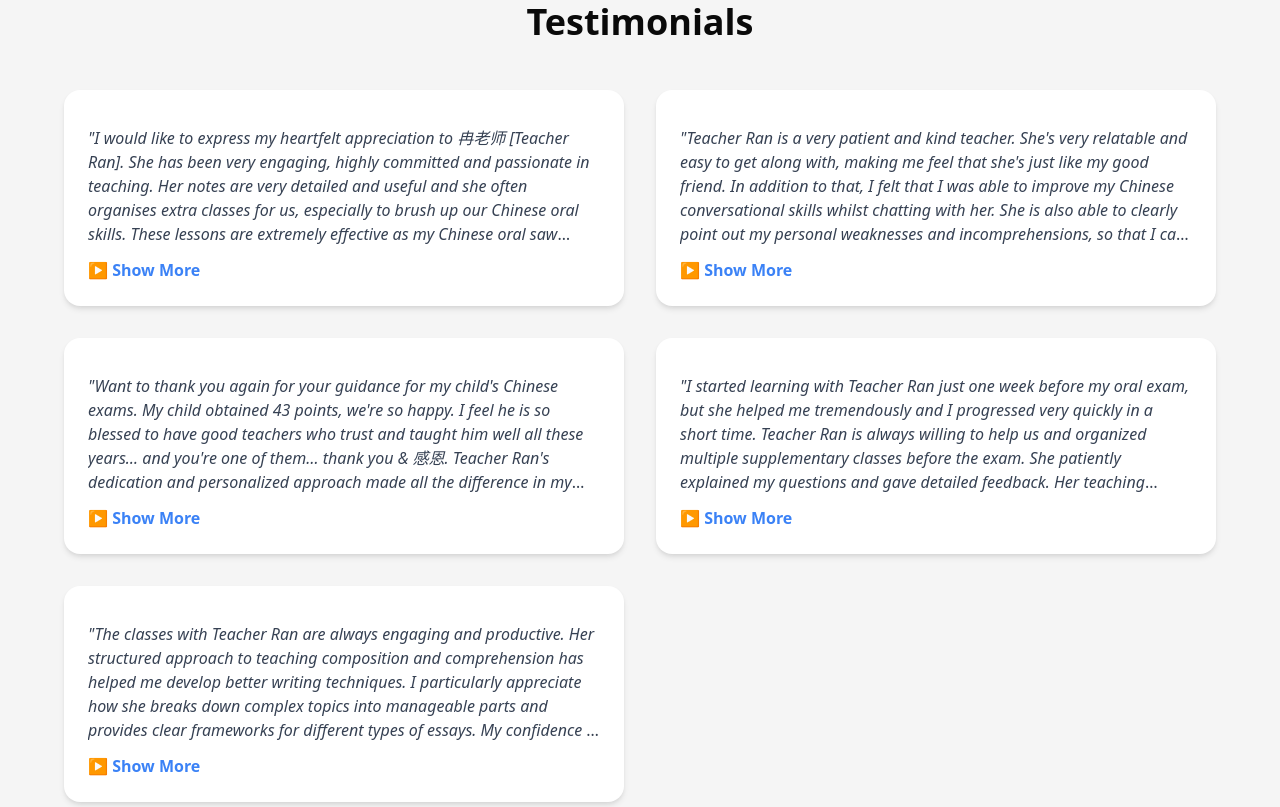
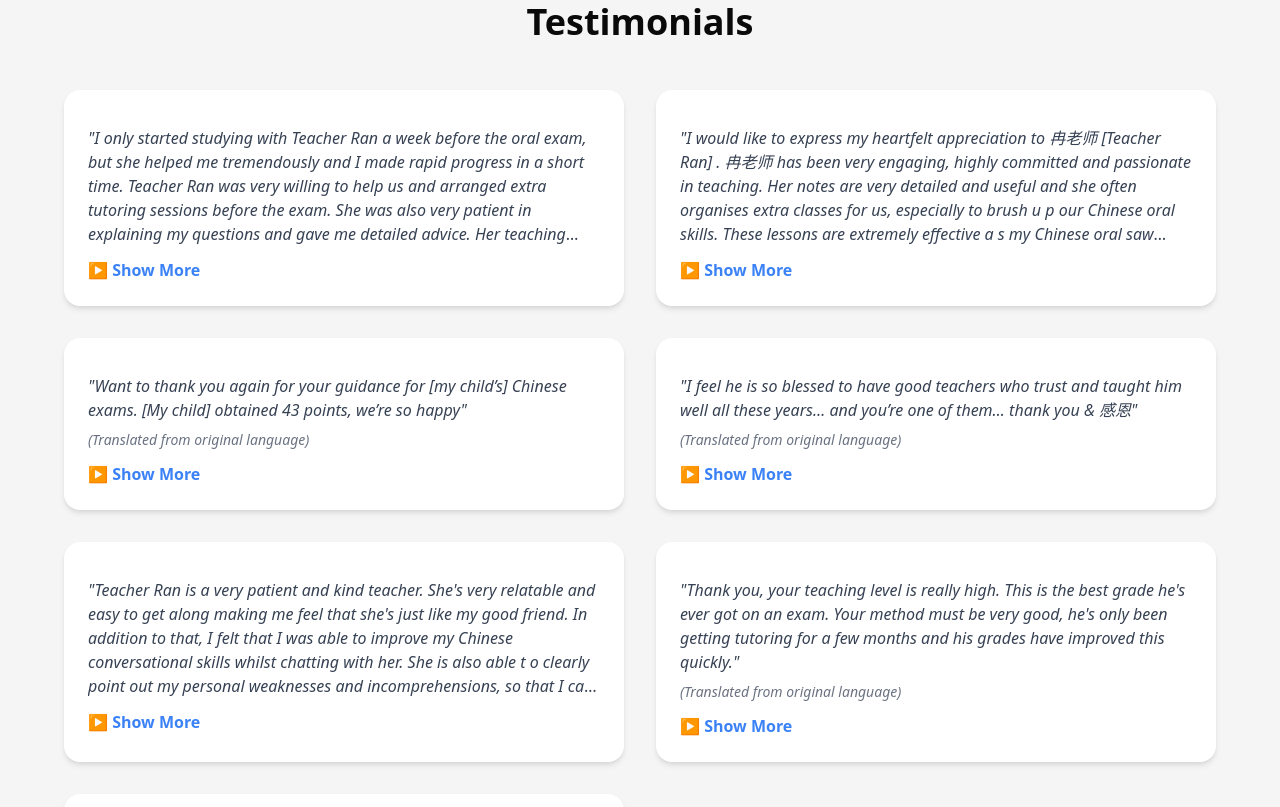
Before and after one commit to KaiTheRedNinja/ranlearning, a Next.js app: page / in a window 1280 px wide. Shown: the part 3700-4507 px from the top of the page. Built offline with nearby package versions, Linux system fonts and the light colour scheme.

Commit message:
add testimonials

```diff
--- a/src/components/card.tsx
+++ b/src/components/card.tsx
@@ -117,6 +117,7 @@ export default function Card({
           </p>
         )}
 
+        {/* TODO: if we don't need to expand, don't show this */}
         {(showMore || expandable) && (
           <div
             className="font-bold mt-3"
--- a/src/lib/en.ts
+++ b/src/lib/en.ts
@@ -77,26 +77,29 @@ const enContent: LocalizedContent = {
   testimonialsSection: {
     reviews: [
       {
-        content: "I would like to express my heartfelt appreciation to 冉⽼师 [Teacher Ran]. She has been very engaging, highly committed and passionate in teaching. Her notes are very detailed and useful and she often organises extra classes for us, especially to brush up our Chinese oral skills. These lessons are extremely effective as my Chinese oral saw improvement quickly and I was more confident in my writing skills as well. I am proud to say that under her guidance, I managed to improve from a B4 to an A2 in my GCE O-level Higher Chinese after joining her classes for a short period of 6 months. I would highly recommend 冉⽼师's classes to any parents who want to send their kids to a tuition center that is effective and can bring immediate change to their child's results.",
-        image: "/globe.svg",
-        author: "O-Level Student"
+        content: "I only started studying with Teacher Ran a week before the oral exam, but she helped me tremendously and I made rapid progress in a short time. Teacher Ran was very willing to help us and arranged extra tutoring sessions before the exam. She was also very patient in explaining my questions and gave me detailed advice. Her teaching materials were rich in content and covered the key points of the exam, helping me revise more efficiently. Every lesson was very substantial, not only improving my language skills but also boosting my confidence in learning Chinese. Thanks to the teacher's help, I ended up getting a 7 on my IB exam! I am very grateful for her careful guidance and support!",
+        machineTranslated: true
       },
       {
-        content: "Teacher Ran is a very patient and kind teacher. She's very relatable and easy to get along with, making me feel that she's just like my good friend. In addition to that, I felt that I was able to improve my Chinese conversational skills whilst chatting with her. She is also able to clearly point out my personal weaknesses and incomprehensions, so that I can find the correct answers and have a better understanding towards the Chinese language. Moreover, her attentive care has made me become very interested in the Chinese culture, making the learning process easy and enjoyable for me.",
-        author: "Secondary School Student"
+        content: "I would like to express my heartfelt appreciation to 冉⽼师 [Teacher Ran] . 冉⽼师 has been very engaging, highly committed and passionate in teaching. Her notes are very detailed and useful and she often organises extra classes for us, especially to brush u p our Chinese oral skills. These lessons are extremely effective a s my Chinese oral saw improvement quickly and I was more confident i n my writing skills as well. I am proud to say that under her guidance, I managed to improve from a B4 to a n A2 in my GCE O-level Higher Chinese after joining her classes for a short period of 6 months. I would highly recommend 冉⽼师’s classes to any parents who want to send their kids to a tuition center that i s effective and can bring immediate change to their child's results."
       },
       {
-        content: "Want to thank you again for your guidance for my child's Chinese exams. My child obtained 43 points, we're so happy. I feel he is so blessed to have good teachers who trust and taught him well all these years… and you're one of them… thank you & 感恩. Teacher Ran's dedication and personalized approach made all the difference in my child's learning journey.",
-        author: "Parent"
+        content: "Want to thank you again for your guidance for [my child’s] Chinese exams. [My child] obtained 43 points, we’re so happy",
+        machineTranslated: true
       },
       {
-        content: "I started learning with Teacher Ran just one week before my oral exam, but she helped me tremendously and I progressed very quickly in a short time. Teacher Ran is always willing to help us and organized multiple supplementary classes before the exam. She patiently explained my questions and gave detailed feedback. Her teaching materials are comprehensive and cover all the key exam points, helping me revise more efficiently. Every lesson was very fulfilling.",
-        image: "/globe.svg",
-        author: "IB Student"
+        content: "I feel he is so blessed to have good teachers who trust and taught him well all these years… and you’re one of them… thank you & 感恩",
+        machineTranslated: true
       },
       {
-        content: "The classes with Teacher Ran are always engaging and productive. Her structured approach to teaching composition and comprehension has helped me develop better writing techniques. I particularly appreciate how she breaks down complex topics into manageable parts and provides clear frameworks for different types of essays. My confidence in Chinese has grown significantly since joining her classes.",
-        author: "PSLE Student"
+        content: "Teacher Ran is a very patient and kind teacher. She's very relatable and easy to get along making me feel that she's just like my good friend. In addition to that, I felt that I was able to improve my Chinese conversational skills whilst chatting with her. She is also able t o clearly point out my personal weaknesses and incomprehensions, so that I can find the correct answers and have a better understanding towards the Chinese language. Moreover, her attentive care has made m e become very interested in the Chinese culture, making the learning process easy and enjoyable for me. The fun atmosphere of the classes makes me look forward to Chinese classes every time.",
+      },
+      {
+        content: "Thank you, your teaching level is really high. This is the best grade he's ever got on an exam. Your method must be very good, he's only been getting tutoring for a few months and his grades have improved this quickly.",
+        machineTranslated: true
+      },
+      {
+        content: "7 points! Thank you, teacher."
       }
     ]
   },
--- a/src/lib/localisation.tsx
+++ b/src/lib/localisation.tsx
@@ -47,6 +47,7 @@ export interface LocalizedContent {
   testimonialsSection: {
     reviews: {
       content: string
+      machineTranslated?: boolean // defaults to false if not specified
       image?: string
       author?: string
     }[]
--- a/src/lib/zh.ts
+++ b/src/lib/zh.ts
@@ -92,26 +92,28 @@ const zhContent: LocalizedContent = {
   testimonialsSection: {
     reviews: [
       {
-        content: "我是在口试前一周才跟冉老师学习的，但她帮助了我很多，让我在短时间内进步很快。冉老师非常愿意帮助我们，考试之前安排了多次补习班。她也很耐心解释我的问题，给出详细的建议。她的教学材料内容丰富，覆盖了考试的重点，帮助我更高效地复习。每节课都非常充实，不仅提高了我的语言能力，还让我对学习中文更有信心。多亏了老师的帮助，我最终在IB考试中拿到了7分！我非常感谢她的细心指导和支持！",
-        image: "/globe.svg",
-        author: "IB 学生"
+        content: "我是在口试前一周才跟冉老师学习的，但她帮助了我很多，让我在短时间内进步很快。冉老师非常愿意帮助我们，考试之前安排了多补习班。她也很耐心解释我的问题，给出详细的建议。她的教学材料内容丰富，覆盖了考试的重点，帮助我更高效地复习。每节课都非常充实，不仅提高了我的语言能力，还让我对学习中文更有信心。多亏了老师的帮助，我最终在IB考试中拿到了7分！我非常感谢她的细心指导和支持！"
       },
       {
-        content: "我想要衷⼼感谢冉⽼师在华⽂⽅⾯对我的帮助。冉⽼师对教学充满热情，使华⽂课更有趣。讲义的内容⾮常详细和有⽤，她经常为我们组织额外的课程，特别是为了提⾼我们的⼝试能⼒。这些课程⾮常有效，因为我的⼝试进步很⼤，⽽且我对⾃⼰的写作技巧也更有信⼼。在她六个⽉的指导下，我在O⽔准⾼级华⽂考试中得到了A2的好成绩。我强烈推荐冉⽼师课程!",
-        author: "O水准学生"
+        content: "我想要衷⼼感谢冉⽼师在华⽂⽅⾯对我的帮助。冉⽼师对教学充满热情，使华⽂课更有趣。讲义的内容⾮常详细和有⽤，她经常为我们组织额外的课程，特别是为了提⾼我们的⼝试能⼒。这些课程⾮常有效，因为我的⼝试进步很⼤，⽽且我对⾃⼰的写作技巧也更有信⼼。在她六个⽉的指导下，我在O⽔准⾼级华⽂考试中得到了A2的好成绩。我强烈推荐冉⽼师课程!"
       },
       {
-        content: "谢谢你，你教孩⼦⽔平很⾼呀，他这次是考的最好的成绩了。你的⽅法应该很好，他才补了⼏个⽉，这成绩提⾼这么快。我们全家都很感激冉老师的用心教导。孩子现在对华文有了更多的兴趣和自信，这是最大的收获。",
-        author: "家长"
+        content: "再次感谢您对[我孩子]中文考试的指导。[我孩子]考了43分，我们太高兴了",
+        machineTranslated: true
       },
       {
-        content: "冉老师的作文和理解教学方法非常系统化，帮助我掌握了更好的写作技巧。我特别喜欢她如何将复杂的主题分解成易于理解的部分，并为不同类型的文章提供清晰的框架。自从参加她的课程以来，我对华文的信心大大增强了。每次上课都收获满满。",
-        image: "/globe.svg",
-        author: "小学六年级学生"
+        content: "我觉得他很幸运，这些年遇到了这么多信任他、教导他的好老师……您就是其中之一……谢谢您，感恩。",
+        machineTranslated: true
       },
       {
-        content: "冉老师不仅是一位优秀的华文教师，更是一位能够激发学生学习兴趣的良师益友。她的课堂氛围轻松活泼，让学生在愉快的环境中学习。她对每个学生的关注和鼓励，让孩子们更愿意开口说华语，更有动力去学习。感谢冉老师的付出！",
-        author: "中学生"
+        content: "冉老师是一位非常有耐心又和蔼可亲的老师。她非常平易近人，很容易相处，让我觉得她就像我的好朋友一样。除此之外，我觉得在和她聊天的过程中，我的中文会话能力得到了提高。她还能清楚地指出我的个人弱点和不理解之处，这样我就可以找到正确的答案，对中文有更好的理解。此外，她细致入微的关怀让我对中国文化产生了浓厚的兴趣，使学习过程变得轻松愉快。课堂上有趣的氛围让我每次都期待着中文课。",
+        machineTranslated: true
+      },
+      {
+        content: "谢谢你，你教孩⼦⽔平很⾼呀，他这次是考的最好的成绩了。你的⽅法应该很好，他才补了⼏个⽉，这成绩提⾼这么快"
+      },
+      {
+        content: "7分老师，谢谢您！"
       }
     ]
   },
--- a/src/sections/testimonials.tsx
+++ b/src/sections/testimonials.tsx
@@ -45,6 +45,13 @@ export default function Testimonials() {
                 description={
                   <>
                     <span className="italic text-gray-700">"{review.content}"</span>
+                    {/* if the review is machine translated, show a note */}
+                    {review.machineTranslated && (
+                      <p className="text-xs md:text-sm text-gray-500 mt-2 italic">
+                        (Translated from original language)
+                      </p>
+                    )}
+
                     {authorSection}
                   </>
                 }
```
